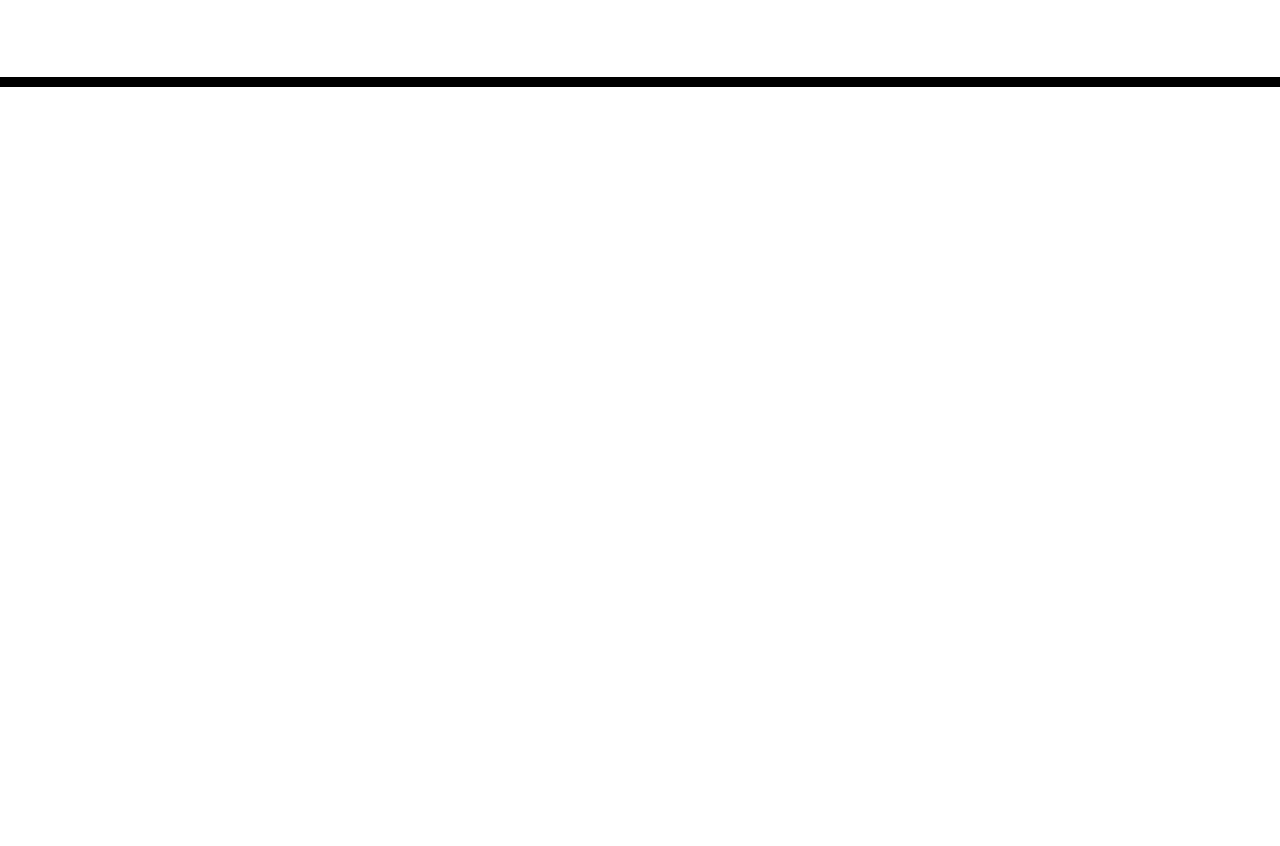
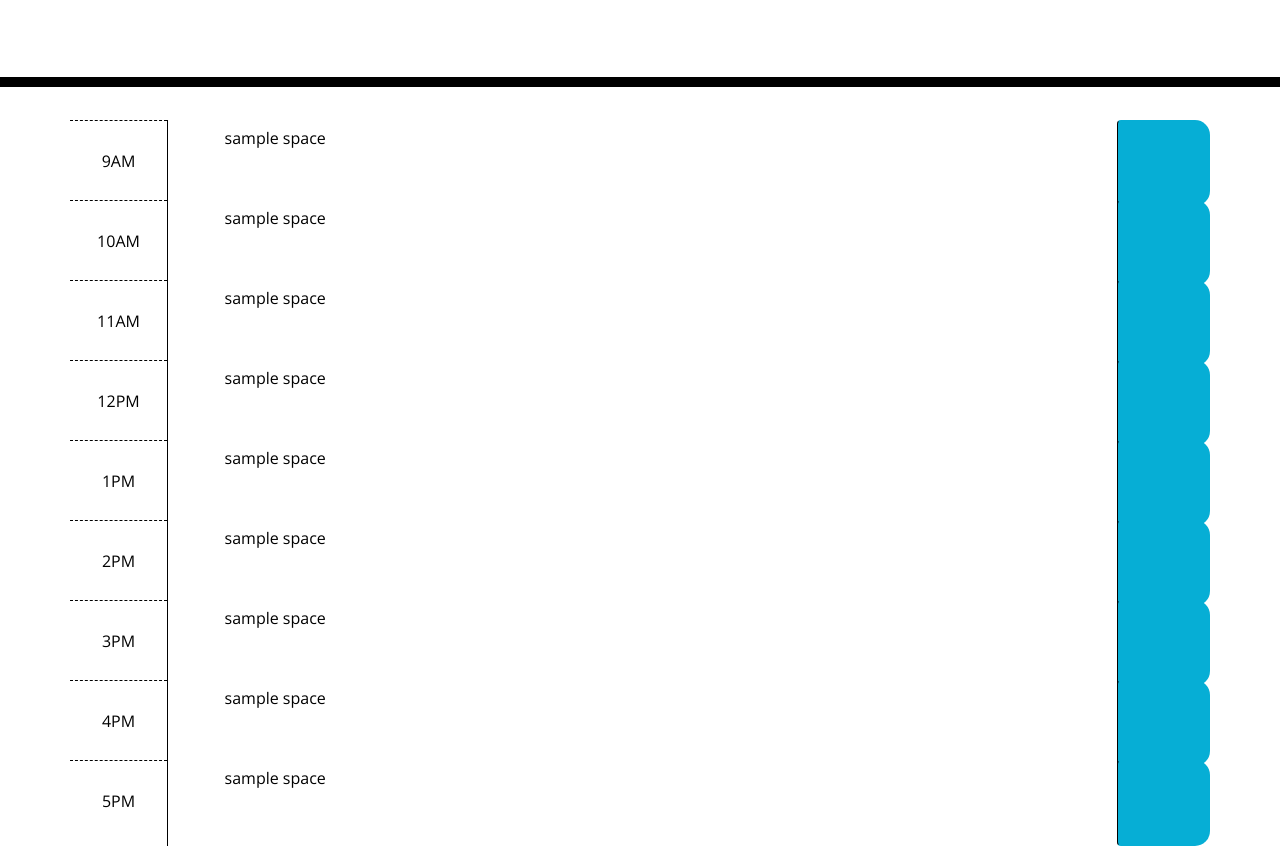
Before and after one commit to justjulio95/calendar-project, a plain HTML site: page index.html in a window 1280 px wide. Shown: the part 181-1027 px from the top of the page. Before the commit the page ends 800 px from the top, so only its background shows below. Drawn offline with nearby package versions, Linux system fonts and the light colour scheme; files that its build step writes are made by us from their sources; a web font is replaced by a local one.

Commit message:
created the basic html for the calendar

```diff
--- a/assets/css/style.css
+++ b/assets/css/style.css
@@ -65,7 +65,7 @@ textarea{
   color: white;
 }
 
-.saveBtn i:hover {
+.saveBtn span:hover {
   font-size: 20px;
   transition: all .3s ease-in-out;
 }
--- a/index.html
+++ b/index.html
@@ -4,21 +4,11 @@
     <meta charset="UTF-8" />
     <meta name="viewport" content="width=device-width, initial-scale=1.0" />
     <meta http-equiv="X-UA-Compatible" content="ie=edge" />
-    <link
-      rel="stylesheet"
-      href="https://stackpath.bootstrapcdn.com/bootstrap/4.3.1/css/bootstrap.min.css"
-    />
-    <link
-      rel="stylesheet"
-      href="https://use.fontawesome.com/releases/v5.8.1/css/all.css"
-      integrity="sha384-50oBUHEmvpQ+1lW4y57PTFmhCaXp0ML5d60M1M7uH2+nqUivzIebhndOJK28anvf"
-      crossorigin="anonymous"
-    />
-    <link
-      href="https://fonts.googleapis.com/css?family=Open+Sans&display=swap"
-      rel="stylesheet"
-    />
-    <link rel="stylesheet" href="style.css" />
+    <link rel="stylesheet" href="https://stackpath.bootstrapcdn.com/bootstrap/4.3.1/css/bootstrap.min.css"/>
+    <link rel="stylesheet" href="https://use.fontawesome.com/releases/v5.8.1/css/all.css" integrity="sha384-50oBUHEmvpQ+1lW4y57PTFmhCaXp0ML5d60M1M7uH2+nqUivzIebhndOJK28anvf" crossorigin="anonymous"/>
+    <link rel="stylesheet" href="https://cdnjs.cloudflare.com/ajax/libs/open-iconic/1.1.1/font/css/open-iconic-bootstrap.min.css" integrity="sha512-UyNhw5RNpQaCai2EdC+Js0QL4RlVmiq41DkmCJsRV3ZxipG2L0HhTqIf/H9Hp8ez2EnFlkBnjRGJU2stW3Lj+w==" crossorigin="anonymous" referrerpolicy="no-referrer" />
+    <link href="https://fonts.googleapis.com/css?family=Open+Sans&display=swap" rel="stylesheet"/>
+    <link rel="stylesheet" href="./assets/css/style.css" />
     <title>Work Day Scheduler</title>
   </head>
 
@@ -28,7 +18,116 @@
       <p class="lead">A simple calendar app for scheduling your work day</p>
       <p id="currentDay" class="lead"></p>
     </header>
+
     <div class="container">
+      <!--9 O'CLOCK BLOCK-->
+      <div class="row time-block">
+        <div class="col hour">
+          9AM
+        </div>
+        <textarea class="col-10 description">
+          sample space
+        </textarea>
+        <button class="col btn saveBtn">
+          <span class="oi oi-inbox"></span>
+        </button>
+      </div>
+      <!--10 O'CLOCK BLOCK-->
+      <div class="row time-block">
+        <div class="col hour">
+          10AM
+        </div>
+        <textarea class="col-10 description">
+          sample space
+        </textarea>
+        <button class="col btn saveBtn">
+          <span class="oi oi-inbox"></span>
+        </button>
+      </div>
+      <!--11 O'CLOCK BLOCK-->
+      <div class="row time-block">
+        <div class="col hour">
+          11AM
+        </div>
+        <textarea class="col-10 description">
+          sample space
+        </textarea>
+        <button class="col btn saveBtn">
+          <span class="oi oi-inbox"></span>
+        </button>
+      </div>
+      <!--12 O'CLOCK BLOCK-->
+      <div class="row time-block">
+        <div class="col hour">
+          12PM
+        </div>
+        <textarea class="col-10 description">
+          sample space
+        </textarea>
+        <button class="col btn saveBtn">
+          <span class="oi oi-inbox"></span>
+        </button>
+      </div>
+      <!--1 O'CLOCK BLOCK-->
+      <div class="row time-block">
+        <div class="col hour">
+          1PM
+        </div>
+        <textarea class="col-10 description">
+          sample space
+        </textarea>
+        <button class="col btn saveBtn">
+          <span class="oi oi-inbox"></span>
+        </button>
+      </div>
+      <!--2 O'CLOCK BLOCK-->
+      <div class="row time-block">
+        <div class="col hour">
+          2PM
+        </div>
+        <textarea class="col-10 description">
+          sample space
+        </textarea>
+        <button class="col btn saveBtn">
+          <span class="oi oi-inbox"></span>
+        </button>
+      </div>
+      <!--3 O'CLOCK BLOCK-->
+      <div class="row time-block">
+        <div class="col hour">
+          3PM
+        </div>
+        <textarea class="col-10 description">
+          sample space
+        </textarea>
+        <button class="col btn saveBtn">
+          <span class="oi oi-inbox"></span>
+        </button>
+      </div>
+      <!--4 O'CLOCK BLOCK-->
+      <div class="row time-block">
+        <div class="col hour">
+          4PM
+        </div>
+        <textarea class="col-10 description">
+          sample space
+        </textarea>
+        <button class="col btn saveBtn">
+          <span class="oi oi-inbox"></span>
+        </button>
+      </div>
+      <!--5 O'CLOCK BLOCK-->
+      <div class="row time-block">
+        <div class="col hour">
+          5PM
+        </div>
+        <textarea class="col-10 description">
+          sample space
+        </textarea>
+        <button class="col btn saveBtn">
+          <span class="oi oi-inbox"></span>
+        </button>
+      </div>
       <!-- Timeblocks go here -->
     </div>
 
```
